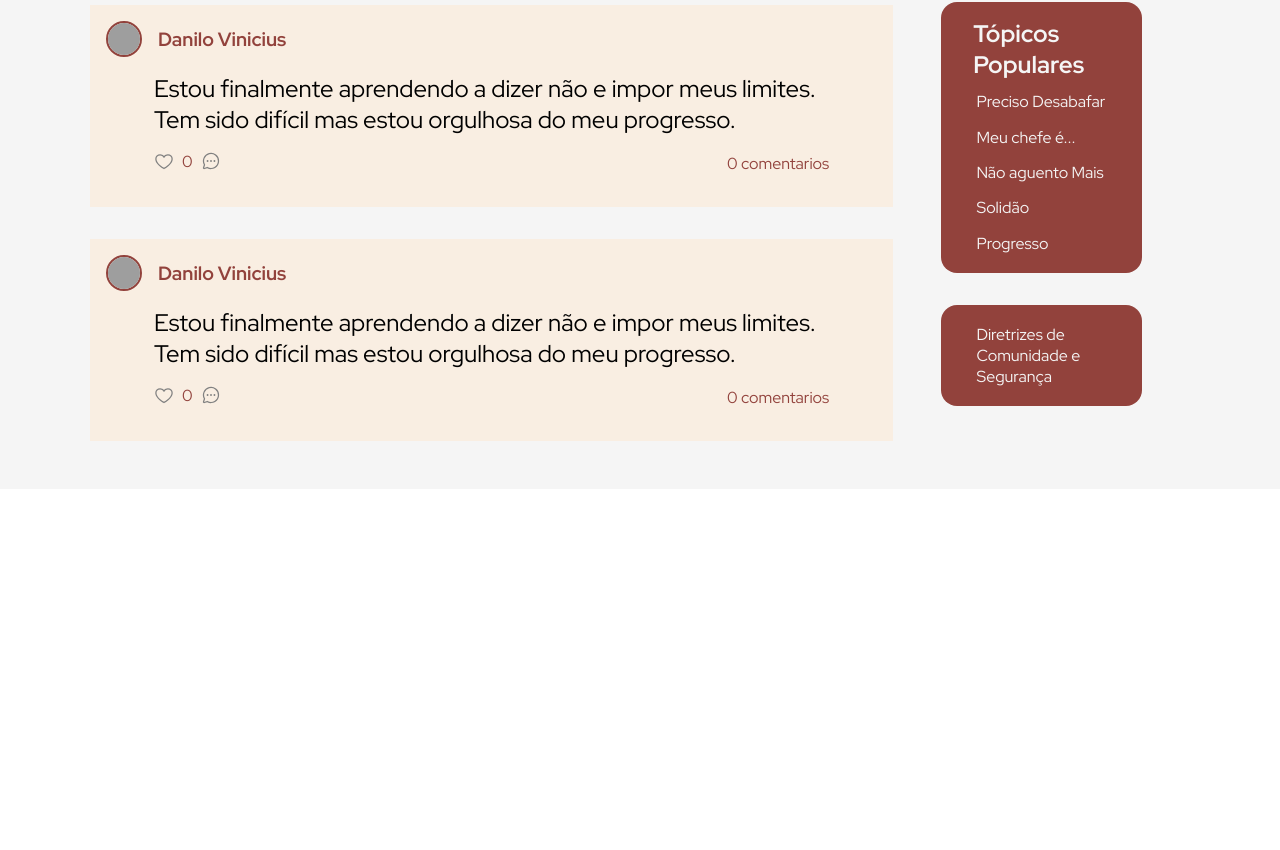
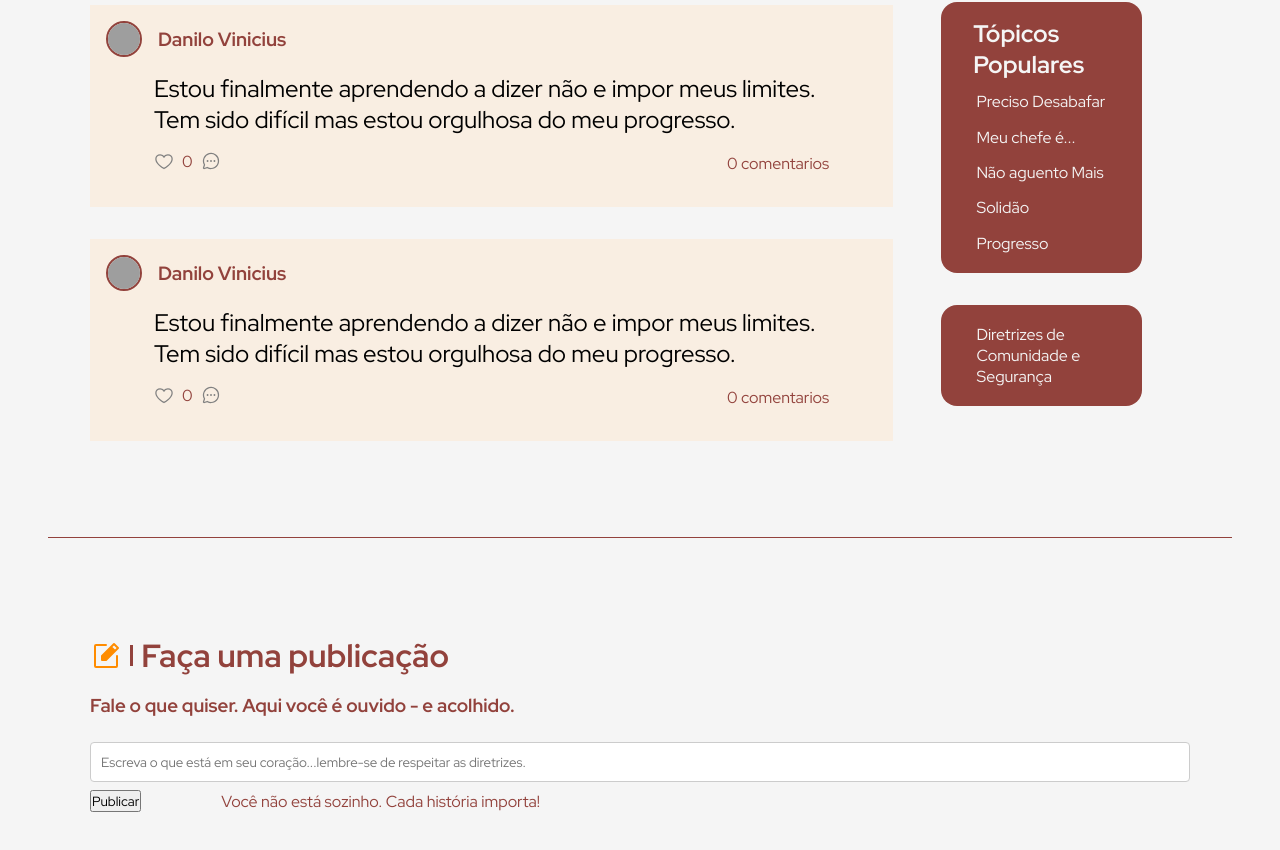
Before and after one commit to aline-henriques/PROJETO-2, a React (Vite) app: page /forum in a window 1280 px wide. Shown: the part 595-1445 px from the top of the page. Before the commit the page ends 1084 px from the top, so only its background shows below. Built offline with nearby package versions, Linux system fonts and the light colour scheme; grey boxes are pictures that could not be loaded; a web font is replaced by a local one.

Commit message:
Forum 2/3

```diff
--- a/src/Components/Comments.jsx
+++ b/src/Components/Comments.jsx
@@ -1,13 +1,18 @@
 import styles from './Comments.module.css'
-import { Heart} from '@phosphor-icons/react';
+import { Heart, Trash} from '@phosphor-icons/react';
 import { useState } from 'react';
 
 
-export function Comments ({content , author}) {
+export function Comments ({content , author, onDeleteComment}) {
 
     const [liked, setLiked] = useState(false);
 
     const toggleLike = () => setLiked(!liked);
+
+    function handleDeleteComment(){
+        onDeleteComment(content);
+    }
+
 
     return(
          <article className={styles.areaTexto}>
@@ -15,6 +20,16 @@ export function Comments ({content , author}) {
                 <div className={styles.author}>
                     <img src={author.avatarUrl} className={styles.imgUserComment}/>
                     <strong>{author.name}</strong>
+                </div>
+                <div>
+                    <button
+                    className={styles.deleteButton}
+                    onClick={handleDeleteComment}
+                    title='Deletar comentário'>
+
+                        <Trash size={20} />
+
+                    </button>
                 </div>
             </header>
             <div className={styles.content}>
--- a/src/Components/Comments.module.css
+++ b/src/Components/Comments.module.css
@@ -59,3 +59,22 @@
    cursor: pointer;
    border: 2px solid var(--cinza-100);
 }
+
+.areaTexto header{
+    display: flex;
+    align-items: center;
+    justify-content:space-between;
+}
+
+.deleteButton{
+    background: transparent;
+    border: none;
+    padding: 1rem;
+    cursor: pointer;
+    line-height: 0;
+     transition: transform 0.2s ease;
+}
+
+.deleteButton:hover{
+    color: red;
+}
--- a/src/Components/ForumInicial.jsx
+++ b/src/Components/ForumInicial.jsx
@@ -1,7 +1,7 @@
 import { useState } from 'react';
 import { Header } from './Header';
 import styles from './ForumInicial.module.css'
-import { Fire, Student } from '@phosphor-icons/react';
+import { Fire, NotePencil } from '@phosphor-icons/react';
 import { Posts } from './Posts';
 import { NavLink } from 'react-router-dom';
 
@@ -33,7 +33,7 @@ export function ForumInicial (){
 
     return(
         <div className={`${styles.container} ${darkMode ? styles.dark : styles.light}`} >
-             <Header onToggleColors={toggleColors} isDarkMode={darkMode} />
+            <Header onToggleColors={toggleColors} isDarkMode={darkMode} />
             <div className={styles.introduction}>
                 <h1>Forúm anônimo</h1>
                 <p>Compartilhe seus pensamentos e experiências de forma anônima!</p>
@@ -71,8 +71,35 @@ export function ForumInicial (){
                     </div>
                </div>
 
+            </div>
+
+            <div className={styles.linhaInfo}></div>
+
+            <div className={styles.publicarPost}>
+                <header>
+                     <div className={styles.title}>
+                        <NotePencil size={32} color='darkOrange' weight='fill'/>
+                        <div className={styles.linhaVertical}>.</div>
+                        <h2>Faça uma publicação</h2>
+                    </div>
+                    <h3>Fale o que quiser. Aqui você é ouvido - e acolhido.</h3>
+                </header>
+                <form action="submit">
+                    <div className={styles.novoPost}>
+                        <input
+                        type="text"
+                        name='publish'
+                        placeholder="Escreva o que está em seu coração...lembre-se de respeitar as diretrizes." />
+                        <div className={styles.novoPostBotton}>
+                            <button>Publicar</button>
+                            <p>Você não está sozinho. Cada história importa!</p>
+                        </div>
+
+                    </div>
+                </form>
 
             </div>
+
         </div>
 
     );
--- a/src/Components/ForumInicial.module.css
+++ b/src/Components/ForumInicial.module.css
@@ -15,7 +15,7 @@
     transition: background-color 0.3s, color 0.3s;
 }
 
-.introduction {
+.introduction{
     display: flex;
     flex-direction: column;
     align-items: center;
@@ -55,7 +55,7 @@
     transform: scale(1.05);
 }
 
-.postsArea{
+.postsArea, .publicarPost{
     flex: 1;
     padding: 3rem 2rem;
     max-width: 1100px;
@@ -132,5 +132,26 @@
 
 .diretrizes{
     margin-top: 2rem;
+}
 
+.linhaInfo {
+    height: 1px;
+    justify-self: center;
+    margin: 3rem;
+
+  }
+
+.light .linhaInfo{
+    background-color: var(--red-200);
+  }
+
+.publicarPost{
+    flex-direction: column;
+    gap: 1rem;
 }
+
+.novoPostBotton{
+    display: flex;
+    align-items: center;
+    gap: 5rem;
+}
--- a/src/Components/FunctionalyInfo.module.css
+++ b/src/Components/FunctionalyInfo.module.css
@@ -21,7 +21,7 @@
     gap: 20rem;
     width: 100%;
     padding: 12px 0;
-    font-size: 1.1rem;
+    font-size: 1.3rem;
     align-items: center;
   }
 
@@ -31,7 +31,7 @@
   }
 
   .infoSaudeMais img {
-    width: 60%;
+    width: 50%;
   }
 
   .infoForum img {
--- a/src/Components/Posts.jsx
+++ b/src/Components/Posts.jsx
@@ -21,6 +21,15 @@ export function Posts ({author, content}){
      }
      setLiked((prev) => !prev);
     }
+
+    function onDeleteComment(commentToDelete){
+        const commentsWhithoutDeletedOne = comments.filter(comment =>{
+            return comment !== commentToDelete;
+        })
+
+        setComments(commentsWhithoutDeletedOne);
+    }
+
     const [comments, setComments] = useState([]);
 
     function handleCreateNewComment(){
@@ -83,7 +92,7 @@ export function Posts ({author, content}){
 
                     <div>
                         {comments.map((comment, index) => (
-                            <Comments key={index} content={comment} author={author} />
+                            <Comments key={index} content={comment} author={author} onDeleteComment= {onDeleteComment}/>
                         ))}
                     </div>
                     </>
```
